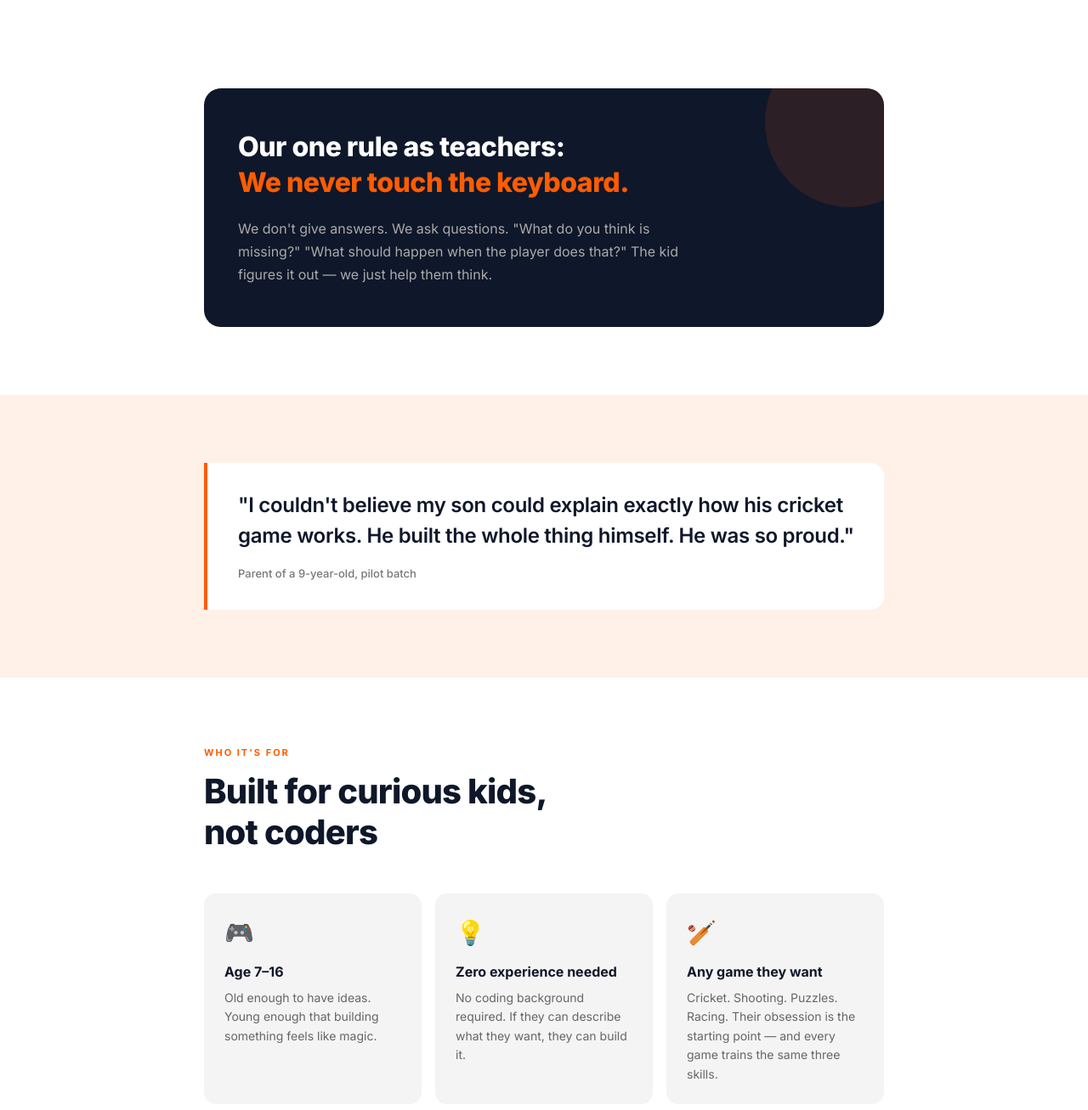
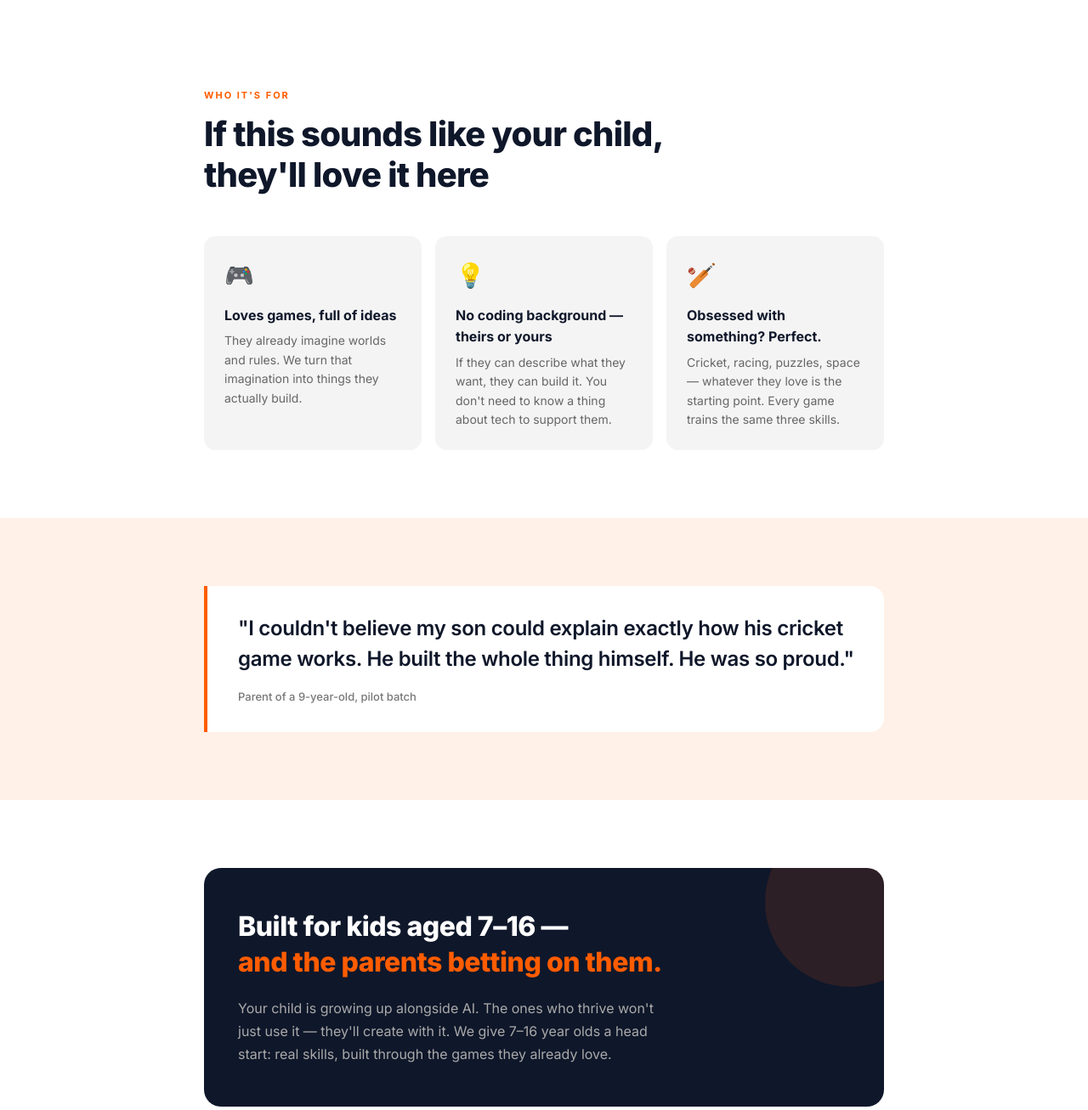
Before and after one commit to N-Ashok/Ariantra-AI, a website: page index.html in a window 1280 px wide. Shown: the part 5880-7187 px from the top of the page at 85% size. Drawn offline with Linux system fonts and the light colour scheme.

Commit message:
feat: Homepage audience copy rework + privacy disclosures for new platform data
Homepage (index.html): "Who it's for" section moved up with rewritten cards
(loves games / no coding background / obsession as starting point); the
rule-card slot becomes an audience statement ("Built for kids aged 7-16 and
the parents betting on them"); floating WhatsApp CTA copy softened from
booking to "know more".

Privacy policy (privacy.html) discloses the data the platform now stores:
- KidGemini chat history (server-side, account/device-keyed, never sold or
  used for ads) — shipped as TECH_DEBT #26 in the Game repo
- Game play activity per signed-in account (engagement/upgrade decisions)
- How creator-account details are protected: AES-256 encrypted parent/child
  profile, staff-invisible, public child credit strictly opt-in

robots.txt: adds the games.ariantra.com sitemap reference.
sitemap.xml: privacy.html lastmod bumped to 2026-07-13.

Affects: index.html, privacy.html, robots.txt, sitemap.xml

```diff
--- a/index.html
+++ b/index.html
@@ -1955,12 +1955,27 @@ mixpanel.init('6c7d47ee4e9c7d1a2634c3ad4d4e8295', {
     </div>
   </section>
 
-  <!-- THE RULE -->
-  <section class="rule">
+  <!-- WHO IT'S FOR -->
+  <section class="for-section">
     <div class="container">
-      <div class="rule-card">
-        <h2>Our one rule as teachers:<br><span>We never touch the keyboard.</span></h2>
-        <p>We don't give answers. We ask questions. "What do you think is missing?" "What should happen when the player does that?" The kid figures it out — we just help them think.</p>
+      <div class="section-label">Who it's for</div>
+      <div class="section-title">If this sounds like your child,<br>they'll love it here</div>
+      <div class="for-grid">
+        <div class="for-card">
+          <div class="icon">🎮</div>
+          <h4>Loves games, full of ideas</h4>
+          <p>They already imagine worlds and rules. We turn that imagination into things they actually build.</p>
+        </div>
+        <div class="for-card">
+          <div class="icon">💡</div>
+          <h4>No coding background — theirs or yours</h4>
+          <p>If they can describe what they want, they can build it. You don't need to know a thing about tech to support them.</p>
+        </div>
+        <div class="for-card">
+          <div class="icon">🏏</div>
+          <h4>Obsessed with something? Perfect.</h4>
+          <p>Cricket, racing, puzzles, space — whatever they love is the starting point. Every game trains the same three skills.</p>
+        </div>
       </div>
     </div>
   </section>
@@ -1975,27 +1990,12 @@ mixpanel.init('6c7d47ee4e9c7d1a2634c3ad4d4e8295', {
     </div>
   </section>
 
-  <!-- WHO IT'S FOR -->
-  <section class="for-section">
+  <!-- AUDIENCE -->
+  <section class="rule">
     <div class="container">
-      <div class="section-label">Who it's for</div>
-      <div class="section-title">Built for curious kids,<br>not coders</div>
-      <div class="for-grid">
-        <div class="for-card">
-          <div class="icon">🎮</div>
-          <h4>Age 7–16</h4>
-          <p>Old enough to have ideas. Young enough that building something feels like magic.</p>
-        </div>
-        <div class="for-card">
-          <div class="icon">💡</div>
-          <h4>Zero experience needed</h4>
-          <p>No coding background required. If they can describe what they want, they can build it.</p>
-        </div>
-        <div class="for-card">
-          <div class="icon">🏏</div>
-          <h4>Any game they want</h4>
-          <p>Cricket. Shooting. Puzzles. Racing. Their obsession is the starting point — and every game trains the same three skills.</p>
-        </div>
+      <div class="rule-card">
+        <h2>Built for kids aged 7–16 —<br><span>and the parents betting on them.</span></h2>
+        <p>Your child is growing up alongside AI. The ones who thrive won't just use it — they'll create with it. We give 7–16 year olds a head start: real skills, built through the games they already love.</p>
       </div>
     </div>
   </section>
@@ -2261,13 +2261,13 @@ mixpanel.init('6c7d47ee4e9c7d1a2634c3ad4d4e8295', {
   </footer>
 
   <!-- FLOATING WHATSAPP -->
-  <a href="https://wa.me/917204404452?text=Hi%2C%20I%27d%20like%20to%20book%20a%20free%20first%20session%20for%20my%20kid."
-     target="_blank" class="wa-float" id="waFloat" aria-label="Book on WhatsApp">
+  <a href="https://wa.me/917204404452?text=Hi%2C%20I%27d%20like%20to%20know%20more%20about%20Ariantra%20for%20my%20kid."
+     target="_blank" class="wa-float" id="waFloat" aria-label="Talk to us on WhatsApp">
     <svg width="28" height="28" viewBox="0 0 24 24" fill="currentColor">
       <path d="M17.472 14.382c-.297-.149-1.758-.867-2.03-.967-.273-.099-.471-.148-.67.15-.197.297-.767.966-.94 1.164-.173.199-.347.223-.644.075-.297-.15-1.255-.463-2.39-1.475-.883-.788-1.48-1.761-1.653-2.059-.173-.297-.018-.458.13-.606.134-.133.298-.347.446-.52.149-.174.198-.298.298-.497.099-.198.05-.371-.025-.52-.075-.149-.669-1.612-.916-2.207-.242-.579-.487-.5-.669-.51-.173-.008-.371-.01-.57-.01-.198 0-.52.074-.792.372-.272.297-1.04 1.016-1.04 2.479 0 1.462 1.065 2.875 1.213 3.074.149.198 2.096 3.2 5.077 4.487.709.306 1.262.489 1.694.625.712.227 1.36.195 1.871.118.571-.085 1.758-.719 2.006-1.413.248-.694.248-1.289.173-1.413-.074-.124-.272-.198-.57-.347z"/>
       <path d="M12 0C5.373 0 0 5.373 0 12c0 2.125.557 4.126 1.534 5.857L.057 23.885l6.23-1.635A11.945 11.945 0 0012 24c6.627 0 12-5.373 12-12S18.627 0 12 0zm0 21.818a9.818 9.818 0 01-4.964-1.348l-.356-.212-3.698.97.989-3.607-.233-.37A9.818 9.818 0 1112 21.818z"/>
     </svg>
-    <span>Book free session</span>
+    <span>Talk to us</span>
   </a>
 
   <script>
--- a/robots.txt
+++ b/robots.txt
@@ -2,3 +2,4 @@ User-agent: *
 Allow: /
 
 Sitemap: https://ariantra.com/sitemap.xml
+Sitemap: https://games.ariantra.com/sitemap.xml
--- a/sitemap.xml
+++ b/sitemap.xml
@@ -31,7 +31,7 @@
   </url>
   <url>
     <loc>https://ariantra.com/privacy.html</loc>
-    <lastmod>2026-07-11</lastmod>
+    <lastmod>2026-07-13</lastmod>
     <changefreq>yearly</changefreq>
     <priority>0.3</priority>
   </url>
```
Also changed, not shown: privacy.html (+11 -0 lines).
